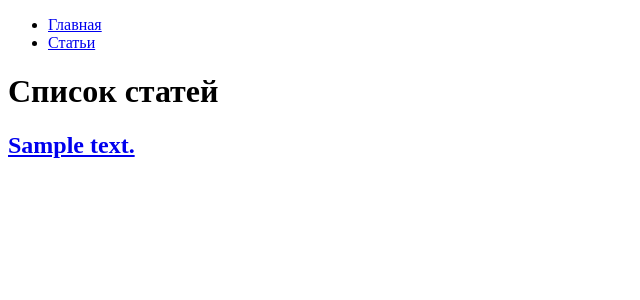
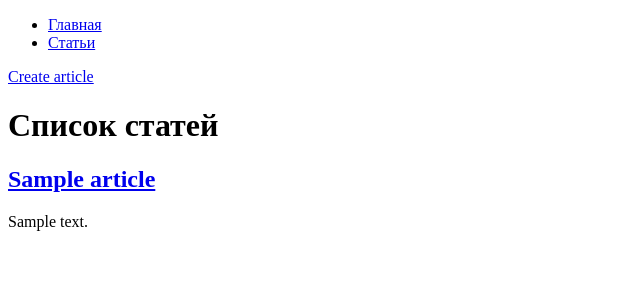
Before and after one commit to DREU007/hexlet-django-blog, a Django app: page /articles/ in a window 1280 px wide. Shown: the top 300 px of the page, without its empty margins (0-640 px from the left). Run offline with Django 4.2, Linux system fonts and the light colour scheme; tables that the repository leaves empty hold one stand-in row (values such as "Sample post").

Commit message:
Update urls.py views.py index.html index.html

```diff
--- a/hexlet_django_blog/article/templates/articles/index.html
+++ b/hexlet_django_blog/article/templates/articles/index.html
@@ -1,9 +1,10 @@
 {% extends "base.html" %}
 
 {% block content %}
+    <a href="{% url 'article_create' %}">Create article</a>
   <h1>Список статей</h1>
   {% for article in articles %}
-    <h2><a href="{% url 'article' id=article.id %}"{{ article.name }}</h2>
+    <h2><a href="{% url 'article' id=article.id %}">{{ article.name }}</a></h2>
     <div>{{ article.body|slice:":200" }}</div>
   {% endfor %}
 {% endblock %}
--- a/hexlet_django_blog/article/urls.py
+++ b/hexlet_django_blog/article/urls.py
@@ -1,9 +1,14 @@
 from django.urls import path
-from hexlet_django_blog.article.views import IndexView, ArticleView
+from hexlet_django_blog.article.views import (
+    IndexView,
+    ArticleView,
+    ArticleFormCreateView
+)
 
 
 urlpatterns = [
     path('', IndexView.as_view(), name='articles'),
     path('<int:id>/', ArticleView.as_view(), name='article'),
 #    path('<int:article_id>/comments/<int:id>', ArticleCommentsView.as_view()),
+    path('create/', ArticleFormCreateView.as_view(), name='article_create'),
 ]
--- a/hexlet_django_blog/article/views.py
+++ b/hexlet_django_blog/article/views.py
@@ -1,7 +1,8 @@
-from django.shortcuts import render, get_object_or_404
+from django.shortcuts import render, get_object_or_404, redirect
 from django.views import View
 
-from hexlet_django_blog.article.models import Article # , Comment
+from hexlet_django_blog.article.models import Article
+from .forms import ArticleForm  # , CommentArticleForm
 
 
 class IndexView(View):
@@ -24,12 +25,39 @@
             context={'article': article}
         )
 
+class ArticleFormCreateView(View):
+    def get(self, request, *args, **kwargs):
+        form = ArticleForm()
+        return render(
+            request,
+            'articles/create.html',
+            {'form': form}
+        )
 
-# class ArticleCommentsView(View):
+    def post(self, request, *args, **kwargs):
+        form = ArticleForm(request.POST)
+        if form.is_valid():
+            form.save()
+            return redirect('articles')
+        return render(
+            request,
+            'articles/create.html',
+            {'form': form}
+        )
+
+# class CommentArticleView(View):
 #     def get(self, request, *args, **kwargs):
-#         comment = get_object_or_404(
-#             Comment,
-#             id=kwargs['id'],
-#             article__id=kwargs['article_id']
+#         form = CommentArticleForm()
+#         return render(
+#             request,
+#             'comment.html',
+#             {'form': form}
 #         )
-#         return render(...)
+#
+#     def post(self, request, *args, **kwargs):
+#         form = CommentArticleForm(request.POST)
+#         if form.is_valid()
+#             comment = Comment(
+#                 name = form.cleanded_data['content']
+#             )
+#             comment.save()
--- a/hexlet_django_blog/templates/index.html
+++ b/hexlet_django_blog/templates/index.html
@@ -1 +1,2 @@
+<a href="{% url 'articles' %}">Articles</a>
 <h1>Hello, {{ who }}!</h1>
```
